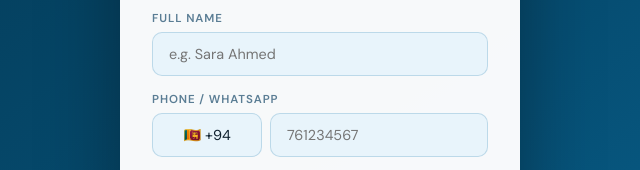
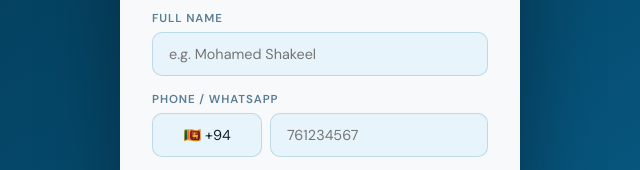
Before and after one commit to zhakeel/zel-app, a plain HTML site: page index.html.html in a window 1280 px wide. Both pictures are taken after a click on the button "Register". Shown: the part 339-509 px from the top of the page, 320-960 px from the left. Drawn offline with nearby package versions, Linux system fonts and the light colour scheme; no server answers.

Commit message:
Update index.html.html

```diff
--- a/index.html.html
+++ b/index.html.html
@@ -381,7 +381,7 @@ textarea.di{min-height:78px;resize:vertical}
      <input type="file" id="rg-pf" accept="image/*" style="display:none" onchange="onRegPhoto(event)">
      <div style="font-size:.7rem;color:var(--muted)">Tap to add photo (optional)</div>
     </div>
-    <div class="fg"><label>Full Name</label><input type="text" id="rg-nm" placeholder="e.g. Sara Ahmed" autocomplete="name"></div>
+    <div class="fg"><label>Full Name</label><input type="text" id="rg-nm" placeholder="e.g. Mohamed Shakeel" autocomplete="name"></div>
     <div class="fg">
      <label>Phone / WhatsApp</label>
      <div class="ph-row">
```
